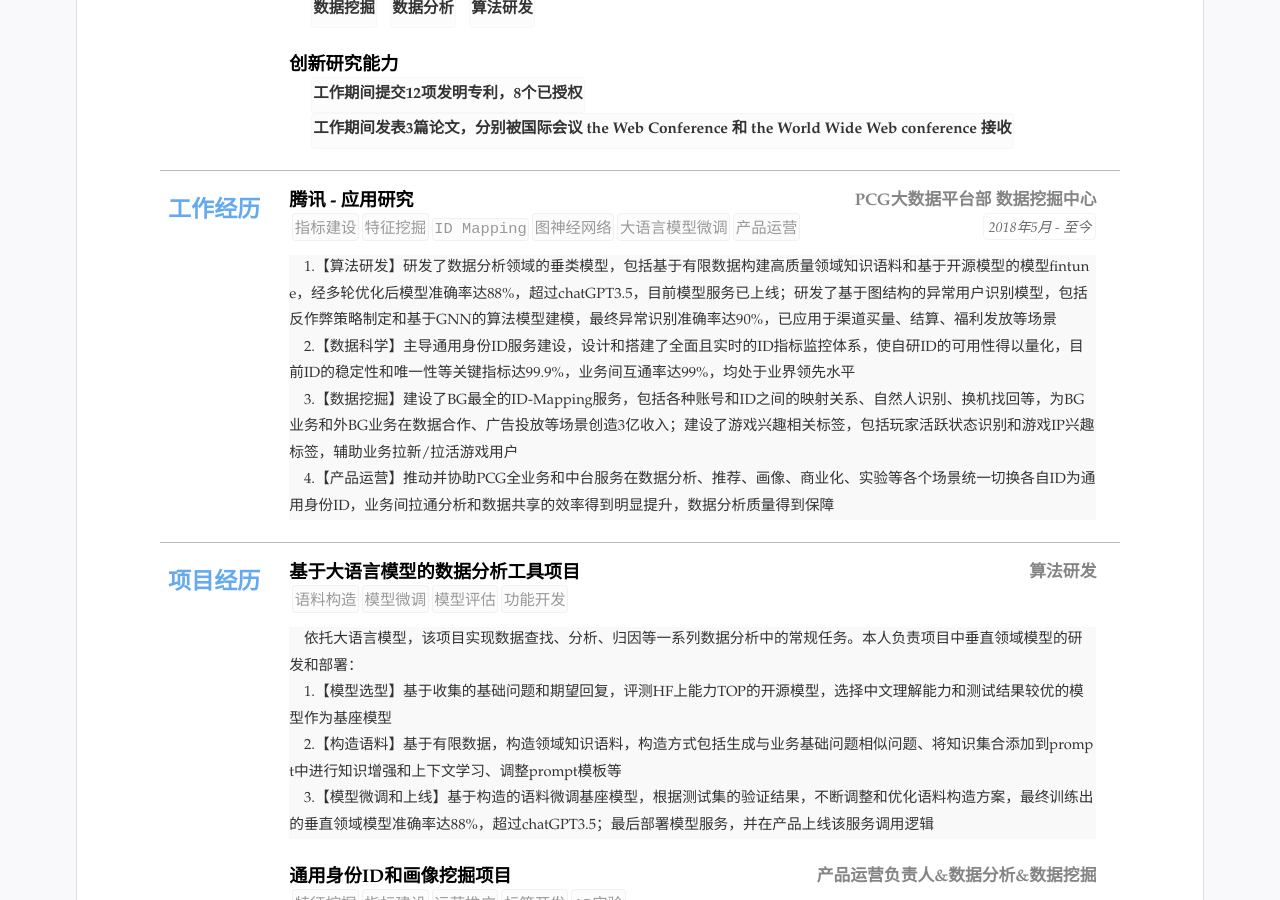
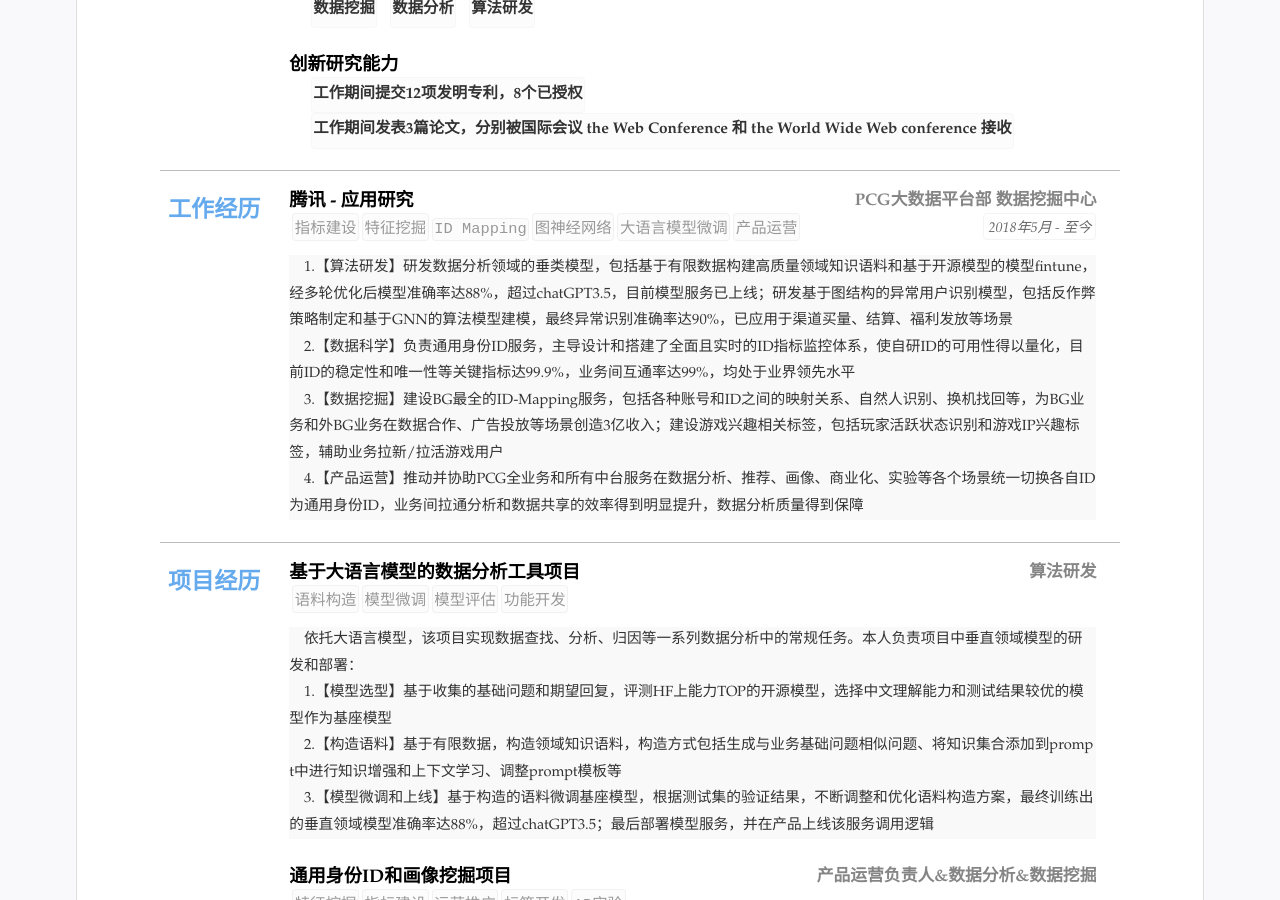
Before and after one commit to wenruity/resume1, a Jekyll site: the page built from index.html, in a window 1280 px wide and 900 px high, scrolled down 525 px. Built offline with Jekyll 4.4.1, drawn with Linux system fonts in a browser that asks for light colours.

Commit message:
Update resume.yml

```diff
--- a/_data/resume.yml
+++ b/_data/resume.yml
@@ -76,10 +76,10 @@ main: #简历主要内容，
     - 大语言模型微调
     - 产品运营
     # summary: 职务或者工作总结(自动折叠)
-    detail: 1.【算法研发】研发了数据分析领域的垂类模型，包括基于有限数据构建高质量领域知识语料和基于开源模型的模型fintune，经多轮优化后模型准确率达88%，超过chatGPT3.5，目前模型服务已上线；研发了基于图结构的异常用户识别模型，包括反作弊策略制定和基于GNN的算法模型建模，最终异常识别准确率达90%，已应用于渠道买量、结算、福利发放等场景 <br>  &nbsp &nbsp
-            2.【数据科学】主导通用身份ID服务建设，设计和搭建了全面且实时的ID指标监控体系，使自研ID的可用性得以量化，目前ID的稳定性和唯一性等关键指标达99.9%，业务间互通率达99%，均处于业界领先水平 <br>  &nbsp &nbsp
-            3.【数据挖掘】建设了BG最全的ID-Mapping服务，包括各种账号和ID之间的映射关系、自然人识别、换机找回等，为BG业务和外BG业务在数据合作、广告投放等场景创造3亿收入；建设了游戏兴趣相关标签，包括玩家活跃状态识别和游戏IP兴趣标签，辅助业务拉新/拉活游戏用户 <br>  &nbsp &nbsp
-            4.【产品运营】推动并协助PCG全业务和中台服务在数据分析、推荐、画像、商业化、实验等各个场景统一切换各自ID为通用身份ID，业务间拉通分析和数据共享的效率得到明显提升，数据分析质量得到保障
+    detail: 1.【算法研发】研发数据分析领域的垂类模型，包括基于有限数据构建高质量领域知识语料和基于开源模型的模型fintune，经多轮优化后模型准确率达88%，超过chatGPT3.5，目前模型服务已上线；研发基于图结构的异常用户识别模型，包括反作弊策略制定和基于GNN的算法模型建模，最终异常识别准确率达90%，已应用于渠道买量、结算、福利发放等场景 <br>  &nbsp &nbsp
+            2.【数据科学】负责通用身份ID服务，主导设计和搭建了全面且实时的ID指标监控体系，使自研ID的可用性得以量化，目前ID的稳定性和唯一性等关键指标达99.9%，业务间互通率达99%，均处于业界领先水平 <br>  &nbsp &nbsp
+            3.【数据挖掘】建设BG最全的ID-Mapping服务，包括各种账号和ID之间的映射关系、自然人识别、换机找回等，为BG业务和外BG业务在数据合作、广告投放等场景创造3亿收入；建设游戏兴趣相关标签，包括玩家活跃状态识别和游戏IP兴趣标签，辅助业务拉新/拉活游戏用户 <br>  &nbsp &nbsp
+            4.【产品运营】推动并协助PCG全业务和所有中台服务在数据分析、推荐、画像、商业化、实验等各个场景统一切换各自ID为通用身份ID，业务间拉通分析和数据共享的效率得到明显提升，数据分析质量得到保障
 
 
   # - title: 腾讯 PCG - 基于大语言模型的数据分析工具项目，算法研发
```
